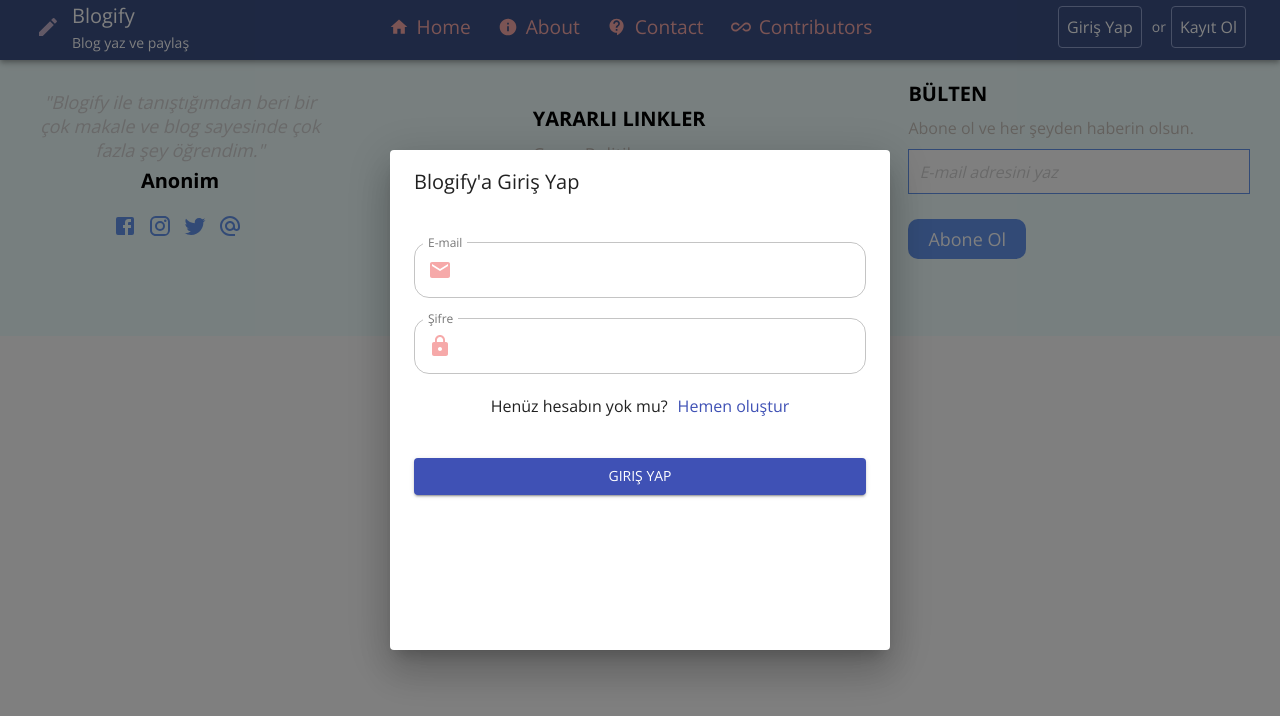
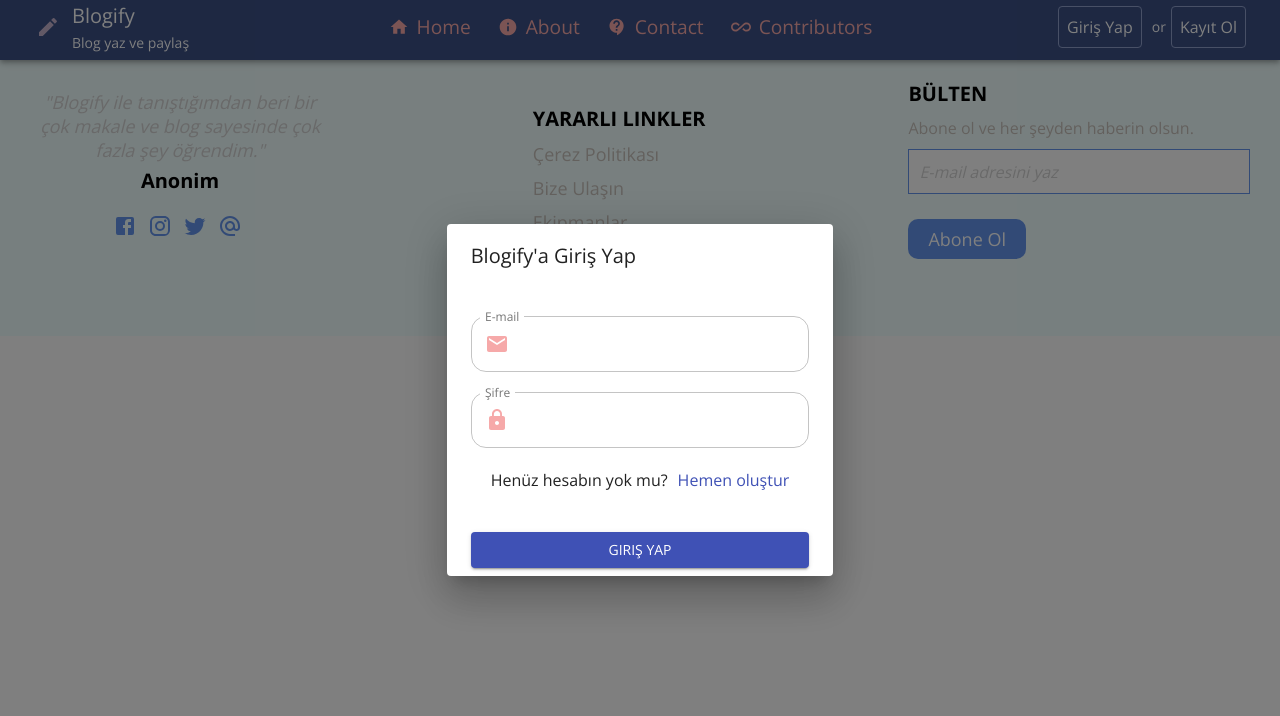
Before and after one commit to vnylbscr/blogify, a React (Create React App) app: page /add-new-post in a window 1280 px wide. Both pictures are taken after a click on the button "Giriş Yap". Shown: the top 716 px of the page. Built offline with nearby package versions, Linux system fonts and the light colour scheme.

Commit message:
started to work again.

```diff
--- a/src/components/BaseComponents/Dialog/index.tsx
+++ b/src/components/BaseComponents/Dialog/index.tsx
@@ -1,12 +1,13 @@
 import React from 'react';
 import { FC } from 'react';
 import { Dialog, DialogContent, DialogTitle } from '@material-ui/core';
-import { makeStyles } from '@material-ui/styles';
+import { makeStyles, useTheme } from '@material-ui/styles';
+import useResponsiveScreenVariables from '../../../hooks/useResponsiveScreenVariables';
 
 interface IModalProps {
    open: boolean;
    onClose?: () => void;
-   style?: object;
+   style?: React.CSSProperties;
    dialogTitle?: string;
    dialogContentTitle?: string;
    className?: string;
@@ -22,26 +23,17 @@ const useStyles = makeStyles((theme: any) => ({
       backgroundColor: 'transparent',
    },
    paper: {
-      width: (props: IModalProps) => props.width || '',
-      height: (props: IModalProps) => props.height || '',
+      width: (props: IModalProps) => props.width || undefined,
+      height: (props: IModalProps) => props.height || undefined,
       // background: theme.colorPalette.primary.main,
    },
 }));
 const Modal: FC<IModalProps> = (props) => {
    const { open, onClose, style, dialogTitle, className, fullWidth, fullScreen } = props;
+   const { isSmallScreen } = useResponsiveScreenVariables();
    const classes = useStyles(props);
    return (
-      <Dialog
-         open={open}
-         onClose={onClose}
-         style={style}
-         fullWidth={fullWidth}
-         classes={{
-            paper: classes.paper,
-            root: classes.root,
-         }}
-         fullScreen={fullScreen}
-      >
+      <Dialog open={open} onClose={onClose} style={style} fullScreen={isSmallScreen}>
          <DialogTitle>{dialogTitle}</DialogTitle>
          <DialogContent>{props.children}</DialogContent>
       </Dialog>
--- a/src/components/Contact/index.tsx
+++ b/src/components/Contact/index.tsx
@@ -1,10 +1,8 @@
-import { Box, Button, Grid, makeStyles, TextField } from '@material-ui/core';
-import React, { Fragment } from 'react';
+import { makeStyles } from '@material-ui/core';
+import React, { Fragment, useState } from 'react';
 import { useForm } from 'react-hook-form';
 import './index.scss';
-import Input from '../BaseComponents/Input/Input/Input';
-import AccountCircleIcon from '@material-ui/icons/AccountCircle';
-import Footer from '../Footer';
+
 const useStyles = makeStyles((theme: any) => ({
    root: {
       flexGrow: 1,
@@ -38,6 +36,7 @@ type FormValues = {
    content: string;
 };
 const Contact = () => {
+   const [state, setState] = useState(false);
    const {
       handleSubmit,
       watch,
@@ -47,7 +46,6 @@ const Contact = () => {
       mode: 'all',
    });
    // console.log(watch());
-
    console.log(watch().email);
    console.log('isValid ?', isValid);
    const classes = useStyles();
--- a/src/components/Header/index.tsx
+++ b/src/components/Header/index.tsx
@@ -156,10 +156,12 @@ const AppBar: FC<AppBarProps> = ({ position }) => {
    console.log('bu tema', theme);
    const classes = useStyles();
    const history = useHistory();
-   const initialState = {
+   const initialState: ModalConfig = {
       mode: '',
       open: false,
    };
+   console.log(authorized, 'issss');
+
    const [anchorEl, setAnchorEl] = useState<null | HTMLElement>(null);
    const [modalConfig, setModalConfig] = useState<ModalConfig>(initialState);
    const [openDrawer, setOpenDrawer] = useState<boolean>();
--- a/src/components/Header/registerModal.tsx
+++ b/src/components/Header/registerModal.tsx
@@ -26,7 +26,9 @@ interface Props {
 }
 
 const useStyles = makeStyles((theme: MyTheme) => ({
-   modal: {},
+   modal: {
+
+   },
    backdrop: {
       zIndex: theme.zIndex.drawer + 1,
       color: '#fff',
@@ -69,13 +71,10 @@ const RegisterModal = (props: Props) => {
          dialogTitle='Kayıt Ol'
          dialogContentTitle="Blogify'a kayıt ol ve bütün özelliklerden faydalan"
          className={classes.modal}
-         // width={600}
-         // height={600}
          onClose={() => {
             reset();
             onCloseModal();
          }}
-         fullScreen={true}
       >
          <form onSubmit={handleSubmit(onSubmit)}>
             <Grid xs={12} container>
--- /dev/null
+++ b/src/hooks/useResponsiveScreenVariables.ts
@@ -0,0 +1,17 @@
+import React from 'react';
+import { useMediaQuery, useTheme } from '@material-ui/core';
+
+const useResponsiveScreenVariables = () => {
+   const theme = useTheme();
+   const isSmallScreen = useMediaQuery(theme.breakpoints.down('sm'));
+   const isMediumScreen = useMediaQuery(theme.breakpoints.down('sm'));
+   const isLargeScreen = useMediaQuery(theme.breakpoints.down('sm'));
+
+   return {
+      isSmallScreen,
+      isMediumScreen,
+      isLargeScreen,
+   };
+};
+
+export default useResponsiveScreenVariables;
```
